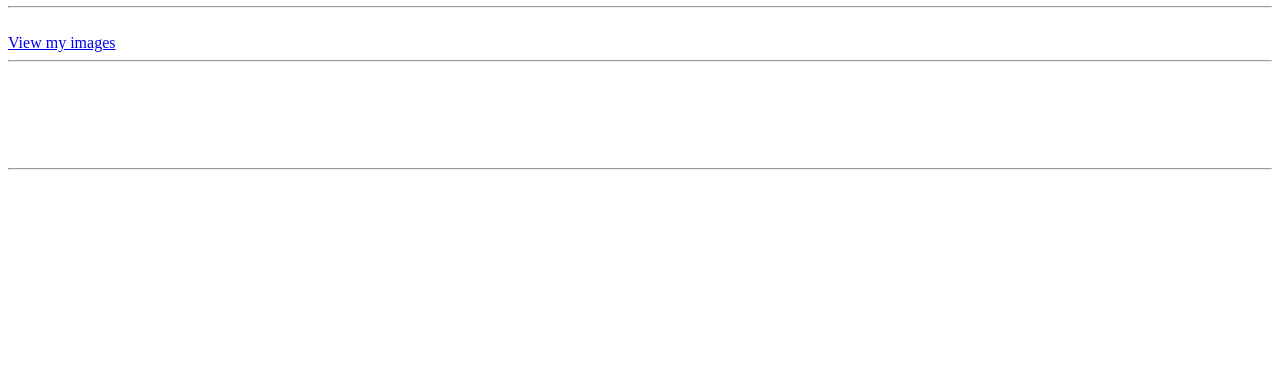
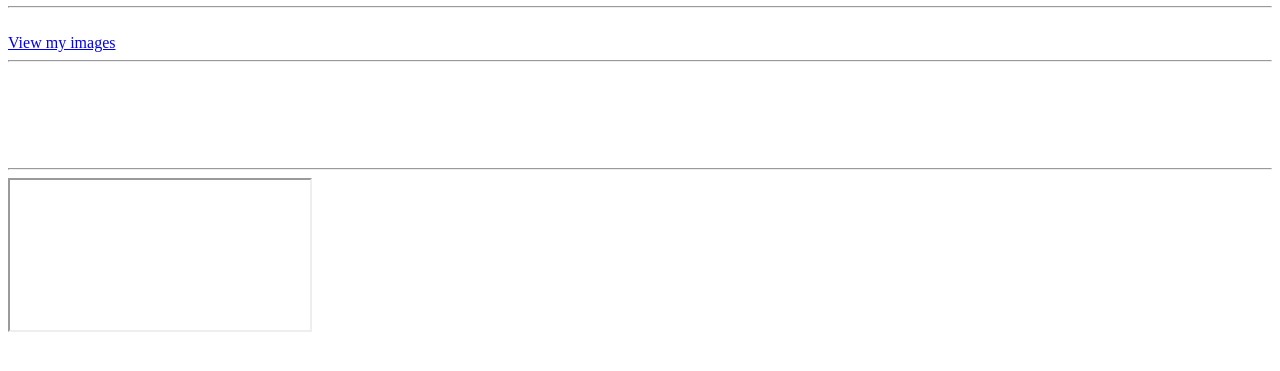
Before and after one commit to MuheebUllahNaikzad/updated_website, a plain HTML site: page index.html in a window 1280 px wide. Shown: the part 101-472 px from the top of the page. Drawn offline with Linux system fonts and the light colour scheme.

Commit message:
Update index.html

```diff
--- a/index.html
+++ b/index.html
@@ -21,5 +21,10 @@
     <br />
     <br /><br />
     <hr />
+     <iframe>
+
+
+https://youtube.com/shorts/ip0dzvgqaTI?si=Z-fiGG1U2aJht0nu
+</iframe>
   </body>
 </html>
```
